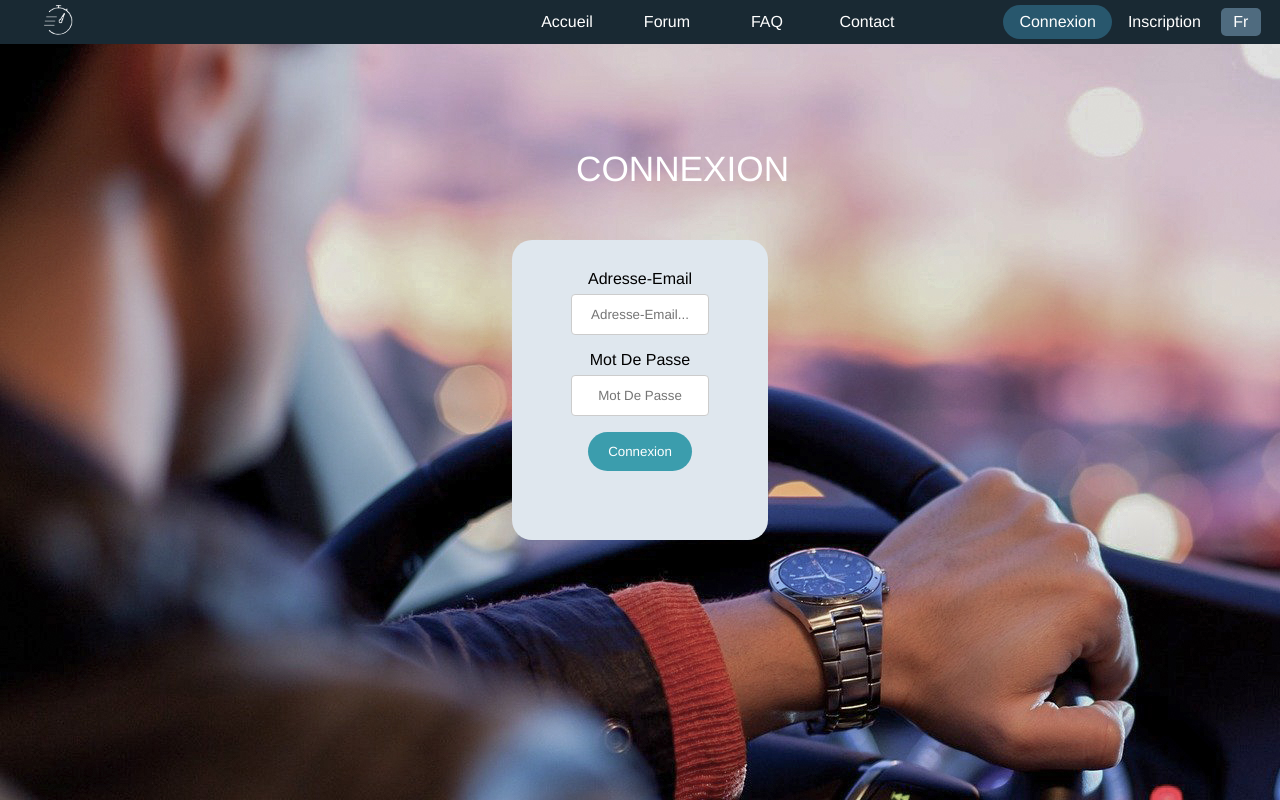
After one commit to SilongXu/ISEP-BeyondSight-WEB-Project, a PHP site: page /connexion.html in a window 1280 px wide. The commit adds this page. Run offline with PHP 8.4, Linux system fonts and the light colour scheme.

Commit message:
Connexion

```diff
--- /dev/null
+++ b/connexion.html
@@ -0,0 +1,62 @@
+<!DOCTYPE html>
+<html>
+
+    <head>
+        <meta charset="utf-8" />
+        <link rel="stylesheet" href="styles.css" />
+        <title>Beyond Sight</title>
+        <link rel="icon" href="images/favicon.ico" />
+    </head>
+
+    <body>
+    	<!-- Menu Bar -->
+    	<!--<div><img src="images/menu_icon.png" class = "icon_menu"></div>-->
+    	<nav class = "menu_bar">
+    		<div class = "left">
+				<div><img src="images/logo_blanc.png"></div>
+			</div>
+			<div class = "center">
+                <div><a href="home.html">Accueil</a></div>
+                <div><a href="forum.html">Forum</a></div>
+                <div><a href="FAQ.html">FAQ</a></div>
+                <div><a href="contact.html">Contact</a></div>
+
+            </div>
+			<div class = "right">
+				<div><a href="" class="active">Connexion</a></div>
+				<div><a href="sign_in.html" >Inscription</a></div>
+			</div>
+            <div class = "langues">
+                <span>Fr</span>
+                <div class = "not_choosen_language">
+                    <ul>
+                        <li><a href="">English</a></li>
+                        <li><a href="">Chinese</a></li>
+                    </ul>
+                </div>
+            </div>
+        </nav>
+
+
+        <div id="bgConnexion">
+            <div id="titleConnexion">
+                <h2 id= "h2Connexion">Connexion<h2/>
+            </div>
+        </div>
+
+        <div class="frameConnexion">
+            <form action="">
+                <label for="e_mail">Adresse-Email</label>
+                <input type="text" class="champConnexion" id="e_mail" name="Adresse-Email" placeholder="Adresse-Email...">
+                <label for="Mot_de_Passe">Mot De Passe</label>
+                <input type="text" name="MotDePasse" id="Mot_de_Passe" class="champConnexion" placeholder="Mot De Passe">
+                <input type="submit" value="Connexion">
+            </form>
+        </div>
+
+
+
+
+
+    </body>
+</html>
--- a/styles.css
+++ b/styles.css
@@ -33,12 +33,12 @@ html {
 }
 
 .menu_bar .left {
-	width: 30%;
+	width: 37%;
 	margin-left: 3%;
 }
 
 .menu_bar .center {
-    width: 50%;
+    width: 38%;
 }
 
 .menu_bar .right {
@@ -538,6 +538,67 @@ input[type=submit]:hover {
 	margin-top: 5px;
 }
 
+/* !!!!!!!!!!!!!!!!!!!!!!!!!!!!!!!!! */
+
+/* !!!!!!!!!!! Connexion !!!!!! !!!! */
+
+/* !!!!!!!!!!!!!!!!!!!!!!!!!!!!!!!!! */
+
+
+#bgConnexion{
+	display: flex;
+	background: url('images/incription_connexion.jpg');
+	width: 100%;height: 100%;
+	position: absolute;left: 0px;top: 0px;
+
+}
+#h2Connexion{
+	position: absolute;
+	left: 45%;
+	top: 15%;
+    text-align: center;
+	justify-content: center;
+	color: white;
+	font-family: 'Helvetica Neue', sans-serif;
+	font-size: 2.2em;
+	font-weight: normal;
+	text-transform: uppercase;
+	display: flex;
+
+
+}
+.frameConnexion{
+	display: flex;
+	position: absolute;
+	left:40%;
+	top: 30%;
+	height: 300px;
+	border-radius: 20px;
+	width: 20%;
+	background-color: #DFE7EE;
+	padding: 30px;
+	justify-content: center;
+	text-align: center;
+
+}
+
+.frameConnexion input[type=text], select ,textarea .champConnexion{
+	width: 70%;
+
+	border: 1px solid #ccc;
+	border-radius: 4px;
+	box-sizing: border-box;
+
+	text-align: center;
+	resize: vertical;
+	display: list-item;
+	margin-left: 15%;
+
+}
+
+
+
+
 
 
 /* !!!!!!!!!!!!!!!!!!!!!!!!!!!!!!!!! */
@@ -571,7 +632,7 @@ input[type=submit]:hover {
 	display: flex;
 }
 
-input[type=text], select, textarea .champ {
+.form input[type=text], select, textarea .champ {
   width: 30%;
   padding: 12px;
   border: 1px solid #ccc;
```
